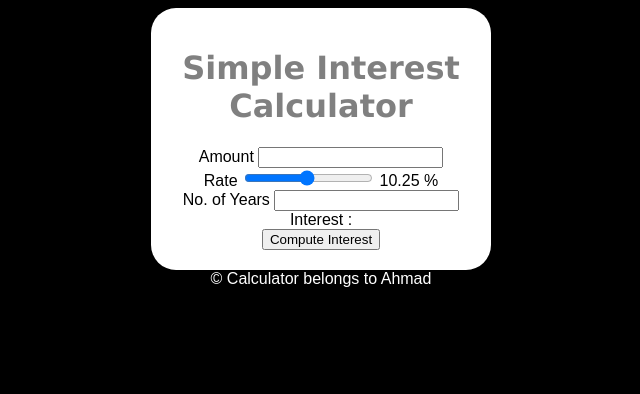
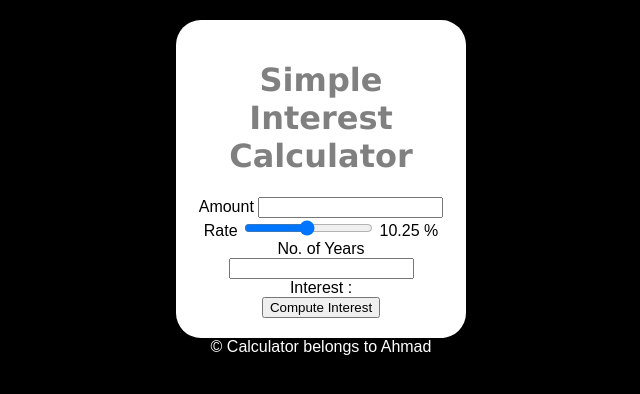
Before and after one commit to ahmadalbourhan/simple-interest-calculator, a plain HTML site: page index.html in a window 1280 px wide. Shown: the whole page, without its empty margins (319-959 px from the left). Drawn offline with Linux system fonts and the light colour scheme.

Commit message:
fix margin top

```diff
--- a/style.css
+++ b/style.css
@@ -12,11 +12,11 @@ h1 {
 .maindiv {
   background-color: white;
   color: black;
-  width: 300px;
+  width: 250px;
   padding: 20px;
   border-radius: 25px;
   text-align: center;
-  /* margin-top: 20%; */
+  margin-top: 20px;
   margin-left: auto;
   margin-right: auto;
 }
```
